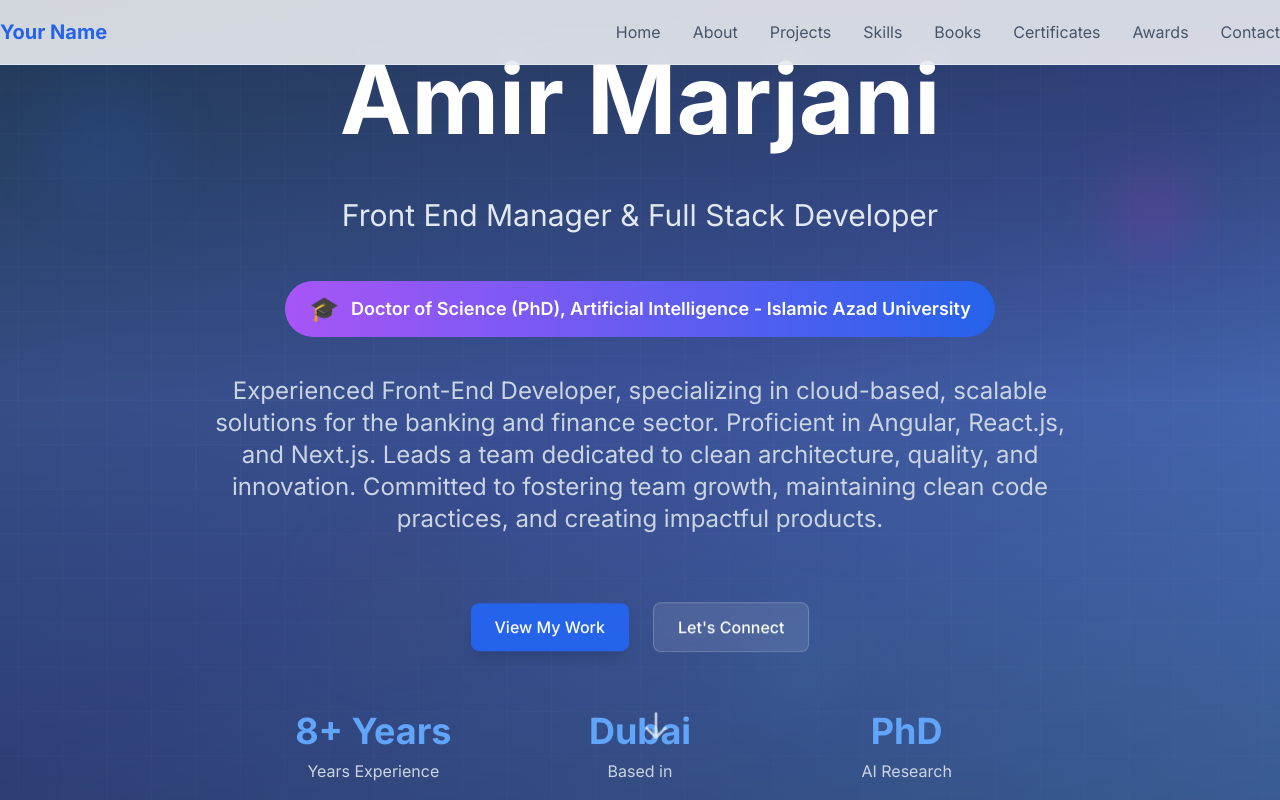
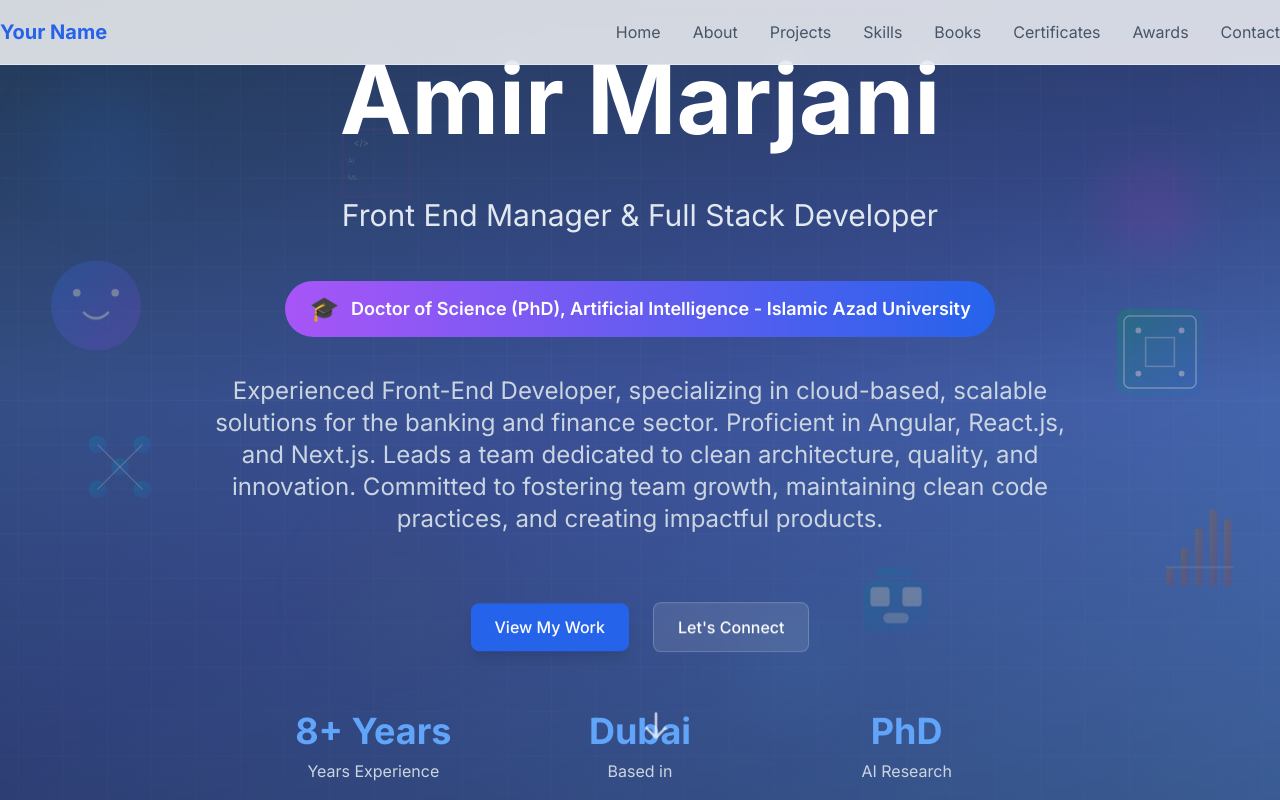
Before and after one commit to marjani34/portfolio, a Next.js app: page / in a window 1280 px wide. Shown: the top 800 px of the page. Built offline with nearby package versions, Linux system fonts and the light colour scheme.

Commit message:
parallax images

```diff
--- a/src/sections/ParallaxHero.tsx
+++ b/src/sections/ParallaxHero.tsx
@@ -29,6 +29,122 @@ const ParallaxHero = () => {
         <div className="absolute top-40 right-20 w-24 h-24 bg-accent-500/20 rounded-full blur-xl"></div>
         <div className="absolute bottom-32 left-1/4 w-40 h-40 bg-secondary-500/10 rounded-full blur-xl"></div>
         <div className="absolute bottom-20 right-1/3 w-28 h-28 bg-primary-400/15 rounded-full blur-xl"></div>
+      </Parallax>
+
+      {/* AI-Themed Floating Images - Left Side */}
+      <Parallax speed={-12} className="absolute left-8 top-1/4 z-5">
+        <div className="w-24 h-24 md:w-32 md:h-32 opacity-60 hover:opacity-80 transition-opacity duration-300">
+          <svg viewBox="0 0 100 100" className="w-full h-full">
+            <defs>
+              <linearGradient id="brainGradient" x1="0%" y1="0%" x2="100%" y2="100%">
+                <stop offset="0%" style={{stopColor: '#3b82f6', stopOpacity: 0.8}} />
+                <stop offset="100%" style={{stopColor: '#8b5cf6', stopOpacity: 0.6}} />
+              </linearGradient>
+            </defs>
+            <path d="M50 20 C30 20 15 35 15 55 C15 75 30 90 50 90 C70 90 85 75 85 55 C85 35 70 20 50 20 Z" fill="url(#brainGradient)" />
+            <circle cx="35" cy="45" r="3" fill="#ffffff" opacity="0.8" />
+            <circle cx="65" cy="45" r="3" fill="#ffffff" opacity="0.8" />
+            <path d="M40 60 Q50 70 60 60" stroke="#ffffff" strokeWidth="2" fill="none" opacity="0.8" />
+          </svg>
+        </div>
+      </Parallax>
+
+      <Parallax speed={-6} className="absolute left-16 bottom-1/3 z-5">
+        <div className="w-20 h-20 md:w-28 md:h-28 opacity-50 hover:opacity-70 transition-opacity duration-300">
+          <svg viewBox="0 0 100 100" className="w-full h-full">
+            <defs>
+              <linearGradient id="neuralGradient" x1="0%" y1="0%" x2="100%" y2="100%">
+                <stop offset="0%" style={{stopColor: '#06b6d4', stopOpacity: 0.7}} />
+                <stop offset="100%" style={{stopColor: '#3b82f6', stopOpacity: 0.5}} />
+              </linearGradient>
+            </defs>
+            <circle cx="30" cy="30" r="8" fill="url(#neuralGradient)" />
+            <circle cx="70" cy="30" r="8" fill="url(#neuralGradient)" />
+            <circle cx="30" cy="70" r="8" fill="url(#neuralGradient)" />
+            <circle cx="70" cy="70" r="8" fill="url(#neuralGradient)" />
+            <circle cx="50" cy="50" r="8" fill="url(#neuralGradient)" />
+            <line x1="30" y1="30" x2="50" y2="50" stroke="#ffffff" strokeWidth="1" opacity="0.6" />
+            <line x1="70" y1="30" x2="50" y2="50" stroke="#ffffff" strokeWidth="1" opacity="0.6" />
+            <line x1="30" y1="70" x2="50" y2="50" stroke="#ffffff" strokeWidth="1" opacity="0.6" />
+            <line x1="70" y1="70" x2="50" y2="50" stroke="#ffffff" strokeWidth="1" opacity="0.6" />
+          </svg>
+        </div>
+      </Parallax>
+
+      {/* AI-Themed Floating Images - Right Side */}
+      <Parallax speed={-10} className="absolute right-12 top-1/3 z-5">
+        <div className="w-28 h-28 md:w-36 md:h-36 opacity-55 hover:opacity-75 transition-opacity duration-300">
+          <svg viewBox="0 0 100 100" className="w-full h-full">
+            <defs>
+              <linearGradient id="chipGradient" x1="0%" y1="0%" x2="100%" y2="100%">
+                <stop offset="0%" style={{stopColor: '#10b981', stopOpacity: 0.7}} />
+                <stop offset="100%" style={{stopColor: '#3b82f6', stopOpacity: 0.5}} />
+              </linearGradient>
+            </defs>
+            <rect x="20" y="20" width="60" height="60" rx="8" fill="url(#chipGradient)" />
+            <rect x="25" y="25" width="50" height="50" rx="4" fill="none" stroke="#ffffff" strokeWidth="1" opacity="0.8" />
+            <circle cx="35" cy="35" r="2" fill="#ffffff" opacity="0.9" />
+            <circle cx="65" cy="35" r="2" fill="#ffffff" opacity="0.9" />
+            <circle cx="35" cy="65" r="2" fill="#ffffff" opacity="0.9" />
+            <circle cx="65" cy="65" r="2" fill="#ffffff" opacity="0.9" />
+            <rect x="40" y="40" width="20" height="20" fill="none" stroke="#ffffff" strokeWidth="1" opacity="0.6" />
+          </svg>
+        </div>
+      </Parallax>
+
+      <Parallax speed={-4} className="absolute right-8 bottom-1/4 z-5">
+        <div className="w-16 h-16 md:w-24 md:h-24 opacity-45 hover:opacity-65 transition-opacity duration-300">
+          <svg viewBox="0 0 100 100" className="w-full h-full">
+            <defs>
+              <linearGradient id="dataGradient" x1="0%" y1="0%" x2="100%" y2="100%">
+                <stop offset="0%" style={{stopColor: '#f59e0b', stopOpacity: 0.6}} />
+                <stop offset="100%" style={{stopColor: '#ef4444', stopOpacity: 0.4}} />
+              </linearGradient>
+            </defs>
+            <rect x="15" y="80" width="8" height="20" fill="url(#dataGradient)" />
+            <rect x="30" y="60" width="8" height="40" fill="url(#dataGradient)" />
+            <rect x="45" y="40" width="8" height="60" fill="url(#dataGradient)" />
+            <rect x="60" y="20" width="8" height="80" fill="url(#dataGradient)" />
+            <rect x="75" y="30" width="8" height="70" fill="url(#dataGradient)" />
+            <line x1="15" y1="80" x2="85" y2="80" stroke="#ffffff" strokeWidth="1" opacity="0.7" />
+          </svg>
+        </div>
+      </Parallax>
+
+      {/* Additional Floating Code Elements */}
+      <Parallax speed={-7} className="absolute left-1/4 top-16 z-5">
+        <div className="w-20 h-20 md:w-28 md:h-28 opacity-40 hover:opacity-60 transition-opacity duration-300">
+          <svg viewBox="0 0 100 100" className="w-full h-full">
+            <defs>
+              <linearGradient id="codeGradient" x1="0%" y1="0%" x2="100%" y2="100%">
+                <stop offset="0%" style={{stopColor: '#8b5cf6', stopOpacity: 0.5}} />
+                <stop offset="100%" style={{stopColor: '#ec4899', stopOpacity: 0.3}} />
+              </linearGradient>
+            </defs>
+            <rect x="20" y="20" width="60" height="60" fill="none" stroke="url(#codeGradient)" strokeWidth="2" />
+            <text x="30" y="35" fill="#ffffff" fontSize="8" opacity="0.8">&lt;/&gt;</text>
+            <text x="25" y="50" fill="#ffffff" fontSize="6" opacity="0.6">AI</text>
+            <text x="25" y="65" fill="#ffffff" fontSize="6" opacity="0.6">ML</text>
+          </svg>
+        </div>
+      </Parallax>
+
+      <Parallax speed={-9} className="absolute right-1/4 bottom-20 z-5">
+        <div className="w-24 h-24 md:w-32 md:h-32 opacity-50 hover:opacity-70 transition-opacity duration-300">
+          <svg viewBox="0 0 100 100" className="w-full h-full">
+            <defs>
+              <linearGradient id="robotGradient" x1="0%" y1="0%" x2="100%" y2="100%">
+                <stop offset="0%" style={{stopColor: '#06b6d4', stopOpacity: 0.6}} />
+                <stop offset="100%" style={{stopColor: '#3b82f6', stopOpacity: 0.4}} />
+              </linearGradient>
+            </defs>
+            <rect x="25" y="30" width="50" height="40" rx="8" fill="url(#robotGradient)" />
+            <rect x="30" y="35" width="15" height="15" rx="3" fill="#ffffff" opacity="0.8" />
+            <rect x="55" y="35" width="15" height="15" rx="3" fill="#ffffff" opacity="0.8" />
+            <rect x="40" y="55" width="20" height="8" rx="4" fill="#ffffff" opacity="0.6" />
+            <rect x="35" y="20" width="30" height="8" rx="4" fill="url(#robotGradient)" />
+          </svg>
+        </div>
       </Parallax>
 
       {/* Overlay */}
```
